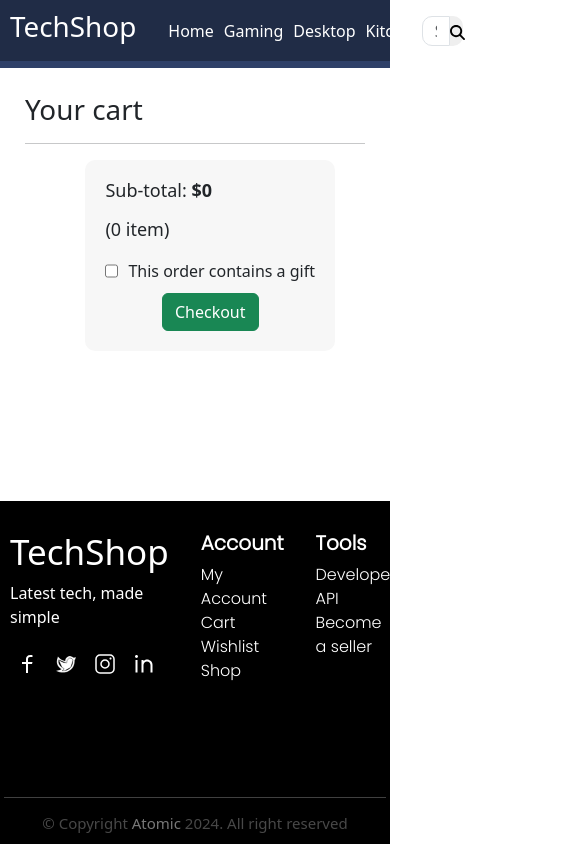
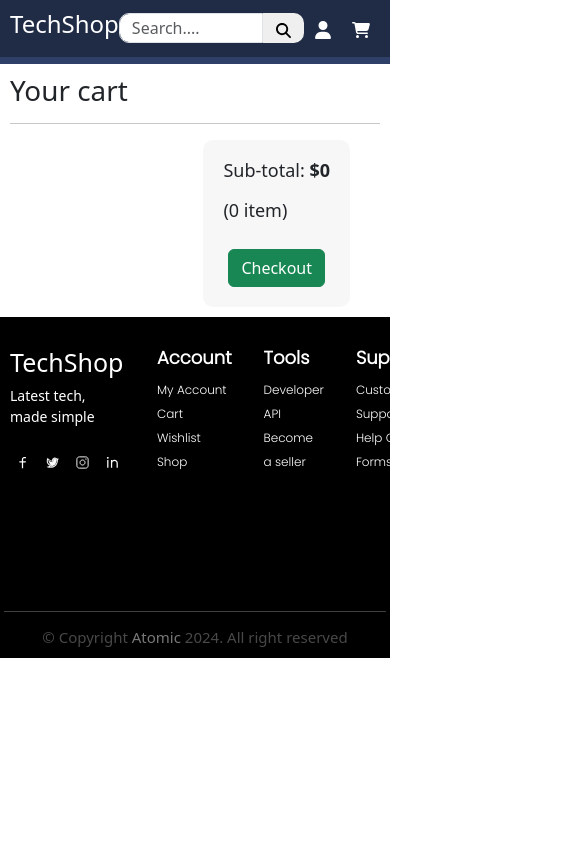
Before and after one commit to AtomicExpresso/React-Ecomerance-Website, a React (Vite) app: page /Cartpage in a window 390 px wide. Shown: the top 844 px of the page, 585 px wide, since content can reach past the window. Built offline with nearby package versions, Linux system fonts and the light colour scheme.

Commit message:
basic mobile support

```diff
--- a/src/componets/home/homeCatergory.jsx
+++ b/src/componets/home/homeCatergory.jsx
@@ -25,7 +25,7 @@ function HomeCategory(){
   }
 
   return (
-    <div className="sale-container">
+    <div className="category-container">
       <div className="sales-legend">
         <div></div>
         <h1>Categories</h1>
--- a/src/componets/home/homeNewArrival.jsx
+++ b/src/componets/home/homeNewArrival.jsx
@@ -70,7 +70,7 @@ function HomeNewArrival(){
 
 
   return (
-    <div className="trending-container">
+    <div className="article-container">
       <div className="sales-legend">
         <div></div>
         <h1>Featured</h1>
--- a/src/scss/Style.scss
+++ b/src/scss/Style.scss
@@ -444,6 +444,19 @@ nav {
   }
 }
 
+.category-container{
+  display: flex;
+  flex-direction: column;
+  margin: 30px 8%;
+  gap: 10px;
+
+  & button {
+    margin: 20px auto;
+    width: 30%;
+  }
+}
+
+
 .category-item-container{
   display: flex;
   flex-direction: column;
@@ -540,6 +553,19 @@ nav {
 }
 
 //6a. Articles
+.article-container{
+  display: flex;
+  flex-direction: column;
+  margin: 80px 8%;
+  gap: 10px;
+
+  & button {
+    width: 20%;
+    height: 10%;
+  }
+}
+
+
 .article-item{
   display: flex;
   flex-direction: column;
@@ -999,3 +1025,109 @@ nav {
     }
   }
 }
+
+//=================
+//Media querys
+//=================
+
+@media (max-width: 760px){
+  nav {
+    & h1 {
+      font-size: 24px;
+    }
+
+    & ul {
+      display: none;
+    }
+  }
+
+  .home-hero-list {
+    & li {
+      font-size: 13px;
+    }
+  }
+
+  .sale-title{
+    & h1 {
+      font-size: 16px;
+    }
+
+    & img {
+      width: 16px;
+    }
+  }
+
+  .category-container{
+    display: none;
+  }
+
+  .article-container{
+    display: none;
+  }
+
+  .cart-page-container{
+    margin: 10px;
+  }
+
+  .cart-item-bar{
+    margin: 0;
+  }
+
+  .gift-check-box{
+    & label,
+    & input{
+      display: none;
+    }
+  }
+
+  .cart-user-item{
+    & h1 {
+      font-size: 20px;
+    }
+
+    & h2 {
+      font-size: 18px;
+    }
+
+    & button {
+      width: 110px;
+    }
+  }
+
+  .footer-socials{
+    & img {
+      width: 15px;
+      height: 15px;
+    }
+  }
+
+  .footer-col{
+    & h1 {
+      font-size: 18px;
+    }
+
+    & a {
+      font-size: 12px;
+    }
+  }
+
+  .footer-logo{
+    & h1 {
+      font-size: 25px
+    }
+
+    & p {
+      font-size: 14px;
+    }
+  }
+
+  .footer-app{
+    display: none;
+  }
+
+  .product-page-top-img{
+    & img {
+      width: 100px;
+    }
+  }
+}
```
